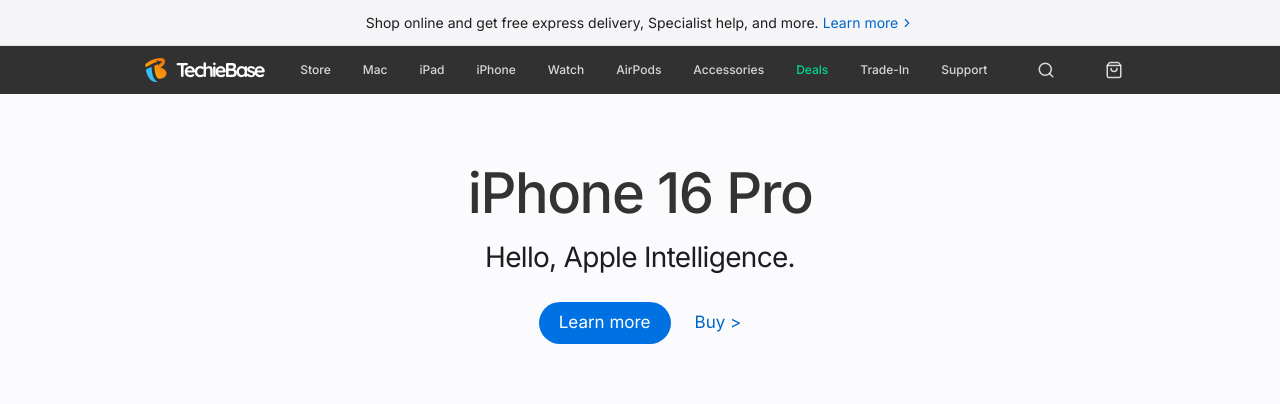
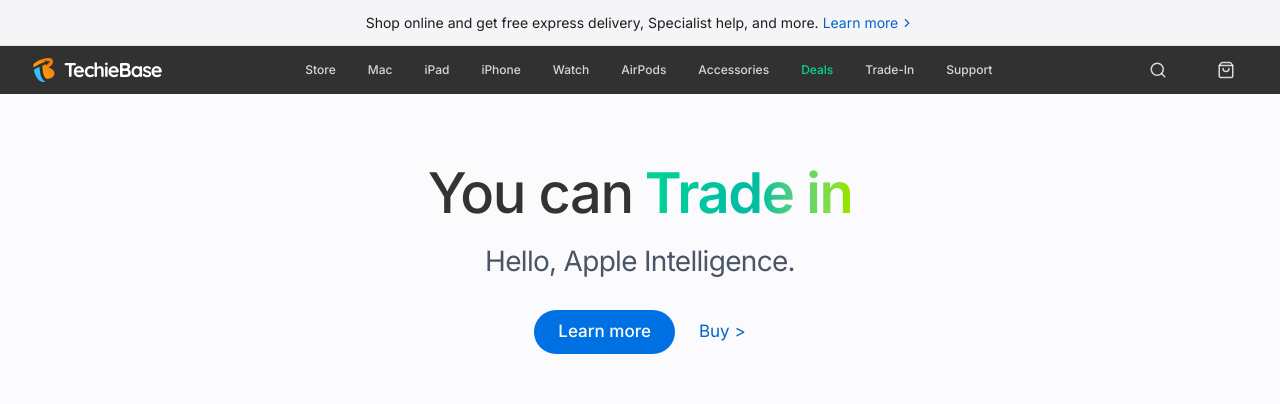
Before and after one commit to Mbdulrohim/TechieSuite, a React (Vite) app: page / in a window 1280 px wide. Shown: the top 404 px of the page. Built offline with nearby package versions, Linux system fonts and the light colour scheme.

Commit message:
style: increase navbar width and adjust letter-spacing for TechieBase logo

```diff
--- a/src/components/Header/Navbar.tsx
+++ b/src/components/Header/Navbar.tsx
@@ -50,7 +50,7 @@
 
   return (
     <header className="sticky top-0 z-50 bg-[rgba(0,0,0,0.8)] backdrop-blur-md">
-      <div className="max-w-5xl mx-auto px-4 h-12 flex items-center justify-between text-white/80 text-[12px]">
+      <div className="max-w-[1400px] mx-auto px-4 md:px-8 h-12 flex items-center justify-between text-white/80 text-[12px]">
         {/* Techiebase Logo */}
         <button
           onClick={() => onSelectCategory('all')}
@@ -66,7 +66,7 @@
               </linearGradient>
             </defs>
           </svg>
-          <span className="font-quicksand text-xl text-white tracking-[-2px]">
+          <span className="font-quicksand text-xl text-white tracking-[-1px]">
             TechieBase
           </span>
         </button>
--- a/src/components/HeroCarousel.tsx
+++ b/src/components/HeroCarousel.tsx
@@ -1,4 +1,5 @@
-import React, { useState, useEffect } from 'react';
+import React, { useState, useEffect, useRef } from 'react';
+import { gsap } from 'gsap';
 import { Product } from '../types';
 
 interface HeroCarouselProps {
@@ -7,6 +8,34 @@
   onAddToCart: (product: Product) => void;
 }
 
+const DYNAMIC_ACTIONS = [
+  {
+    text: 'Buy',
+    gradient: 'from-pink-500 via-rose-500 to-purple-600',
+    glowColor: 'rgba(236,72,153,0.5)',
+  },
+  {
+    text: 'Swap',
+    gradient: 'from-purple-500 via-indigo-500 to-cyan-400',
+    glowColor: 'rgba(168,85,247,0.5)',
+  },
+  {
+    text: 'Trade in',
+    gradient: 'from-emerald-400 via-teal-500 to-lime-400',
+    glowColor: 'rgba(34,197,94,0.5)',
+  },
+  {
+    text: 'Supply',
+    gradient: 'from-amber-400 via-yellow-400 to-orange-500',
+    glowColor: 'rgba(234,179,8,0.5)',
+  },
+  {
+    text: 'Buy installmentally',
+    gradient: 'from-pink-500 via-purple-500 to-amber-400',
+    glowColor: 'rgba(244,114,182,0.5)',
+  },
+];
+
 export const HeroCarousel: React.FC<HeroCarouselProps> = ({
   products,
   onSelectProduct,
@@ -14,24 +43,76 @@
 }) => {
   const [currentSlide, setCurrentSlide] = useState(0);
   const [isTransitioning, setIsTransitioning] = useState(false);
+  const [actionIndex, setActionIndex] = useState(0);
+
+  const wordRef = useRef<HTMLSpanElement>(null);
+  const isAnimatingRef = useRef(false);
 
   const slides = [
     {
       id: 'iphone-16-pro',
-      title: 'iPhone 16 Pro',
       headline: 'Hello, Apple Intelligence.',
       image: 'https://images.unsplash.com/photo-1695048133142-1a20484d2569?auto=format&fit=crop&w=1200&q=80',
       productIndex: 0,
     },
     {
       id: 'macbook-air-m3',
-      title: 'MacBook Air',
       headline: 'Lean. Mean. M3 machine.',
       image: 'https://images.unsplash.com/photo-1517336714731-489689fd1ca8?auto=format&fit=crop&w=1200&q=80',
       productIndex: 2,
     },
   ];
 
+  // GSAP Blur & Cycle Effect for the 5 dynamic actions
+  useEffect(() => {
+    const interval = setInterval(() => {
+      if (isAnimatingRef.current || !wordRef.current) return;
+      isAnimatingRef.current = true;
+
+      // Blur out animation
+      gsap.to(wordRef.current, {
+        opacity: 0,
+        filter: 'blur(16px)',
+        y: -14,
+        scale: 0.92,
+        duration: 0.35,
+        ease: 'power2.in',
+        onComplete: () => {
+          setActionIndex((prev) => (prev + 1) % DYNAMIC_ACTIONS.length);
+
+          // Blur in animation
+          if (wordRef.current) {
+            gsap.fromTo(
+              wordRef.current,
+              {
+                opacity: 0,
+                filter: 'blur(16px)',
+                y: 14,
+                scale: 1.08,
+              },
+              {
+                opacity: 1,
+                filter: 'blur(0px)',
+                y: 0,
+                scale: 1,
+                duration: 0.45,
+                ease: 'power2.out',
+                onComplete: () => {
+                  isAnimatingRef.current = false;
+                },
+              }
+            );
+          } else {
+            isAnimatingRef.current = false;
+          }
+        },
+      });
+    }, 2800);
+
+    return () => clearInterval(interval);
+  }, []);
+
+  // Slide carousel timer
   useEffect(() => {
     const timer = setInterval(() => {
       setIsTransitioning(true);
@@ -39,12 +120,13 @@
         setCurrentSlide((prev) => (prev + 1) % slides.length);
         setIsTransitioning(false);
       }, 400);
-    }, 7000);
+    }, 9000);
     return () => clearInterval(timer);
   }, [slides.length]);
 
   const slide = slides[currentSlide];
   const targetProduct = products[slide.productIndex] || products[0];
+  const currentAction = DYNAMIC_ACTIONS[actionIndex];
 
   return (
     <section className="relative bg-[#fbfbfd] text-[#1d1d1f] overflow-hidden pt-12">
@@ -54,23 +136,34 @@
         }`}
       >
         {/* Top — Text */}
-        <div className="text-center space-y-2 px-6 z-10 pt-4">
-          <h1 className="text-4xl md:text-[56px] font-inter font-medium tracking-tight leading-tight text-[#333333]">
-            {slide.title}
+        <div className="text-center space-y-3 px-6 z-10 pt-4">
+          <h1 className="text-4xl md:text-[56px] font-inter font-medium tracking-tight leading-tight text-[#333333] flex flex-wrap items-center justify-center gap-x-3">
+            <span>You can</span>
+            <span
+              ref={wordRef}
+              className={`bg-gradient-to-r ${currentAction.gradient} bg-clip-text text-transparent font-bold inline-block transition-all duration-300`}
+              style={{
+                filter: 'drop-shadow(0 0 18px ' + currentAction.glowColor + ')',
+              }}
+            >
+              {currentAction.text}
+            </span>
           </h1>
-          <p className="text-[22px] md:text-[28px] font-inter font-normal tracking-tight mt-1">
+
+          <p className="text-[22px] md:text-[28px] font-inter font-normal tracking-tight mt-1 text-gray-600">
             {slide.headline}
           </p>
+
           <div className="flex items-center justify-center gap-6 pt-4 text-[17px]">
             <button
               onClick={() => onSelectProduct(targetProduct)}
-              className="bg-[#0071e3] hover:bg-[#0077ED] text-white px-5 py-2 rounded-full transition-colors"
+              className="bg-[#0071e3] hover:bg-[#0077ED] active:scale-[0.98] text-white px-6 h-11 min-h-[44px] rounded-full transition-all flex items-center justify-center font-medium"
             >
               Learn more
             </button>
             <button
               onClick={() => onAddToCart(targetProduct)}
-              className="text-[#0066cc] hover:underline"
+              className="text-[#0066cc] hover:underline h-11 flex items-center justify-center active:opacity-80"
             >
               Buy &gt;
             </button>
@@ -81,7 +174,7 @@
         <div className="relative flex justify-center items-end mt-10 md:mt-16 w-full h-full flex-1 px-4">
           <img
             src={slide.image}
-            alt={slide.title}
+            alt={targetProduct?.name || 'Apple Product'}
             className="relative z-10 max-h-[300px] md:max-h-[420px] w-auto object-contain transition-transform duration-700 hover:scale-[1.02] cursor-pointer"
             onClick={() => onSelectProduct(targetProduct)}
           />
--- a/src/index.css
+++ b/src/index.css
@@ -50,7 +50,7 @@
   .font-quicksand {
     font-family: 'Quicksand', sans-serif;
     font-weight: 700;
-    letter-spacing: -2px;
+    letter-spacing: -1px;
   }
 }
 
```
Also changed, not shown: package.json (+7 -6 lines), 1 other file (tests, documents, lock files or other folders).
